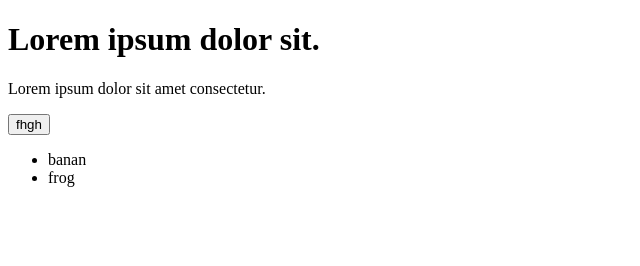
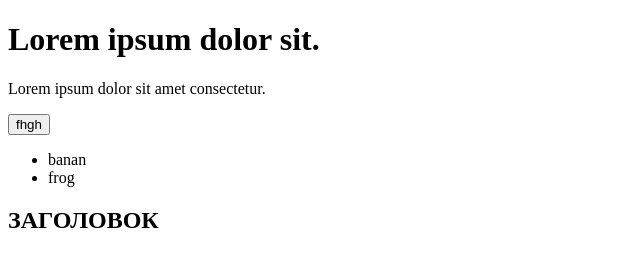
Before and after one commit to StasMS/test, a plain HTML site: page lesson.html in a window 1280 px wide. Shown: the whole page, without its empty margins (0-640 px from the left). Drawn offline with Linux system fonts and the light colour scheme.

Commit message:
добавил заголовок

```diff
--- a/lesson.html
+++ b/lesson.html
@@ -15,6 +15,7 @@
         <li>banan</li>
         <li>frog</li>
       </ul>
+      <h2>ЗАГОЛОВОК</h2>
     </header>
   </body>
 </html>
```
